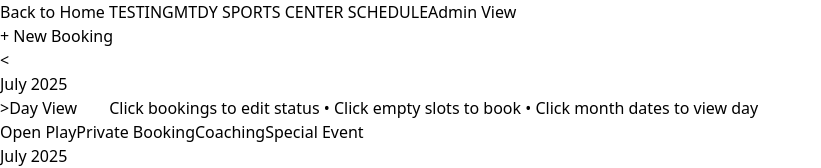
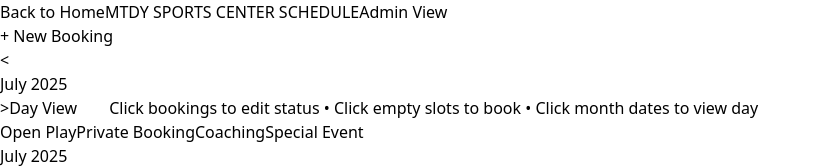
Before and after one commit to Aploi/doowa-booking-app, a React (Vite) app: page /admin-calendar in a window 1280 px wide. Shown: the top 168 px of the page, without its empty margins (0-821 px from the left). Built offline with nearby package versions, Linux system fonts and the light colour scheme.

Commit message:
remove testing

```diff
--- a/src/pages/AdminCalendar.tsx
+++ b/src/pages/AdminCalendar.tsx
@@ -14,7 +14,7 @@ export default function AdminCalendar() {
         {/* Top bar */}
         <div className="flex items-center justify-between mb-4">
           <div className="flex items-center gap-4">
-            <Link to="/">Back to Home TESTING</Link>
+            <Link to="/">Back to Home</Link>
             <span className="font-bold text-lg">MTDY SPORTS CENTER SCHEDULE</span>
             <span className="ml-2 text-blue-500 text-sm cursor-pointer hover:underline">Admin View</span>
           </div>
```
